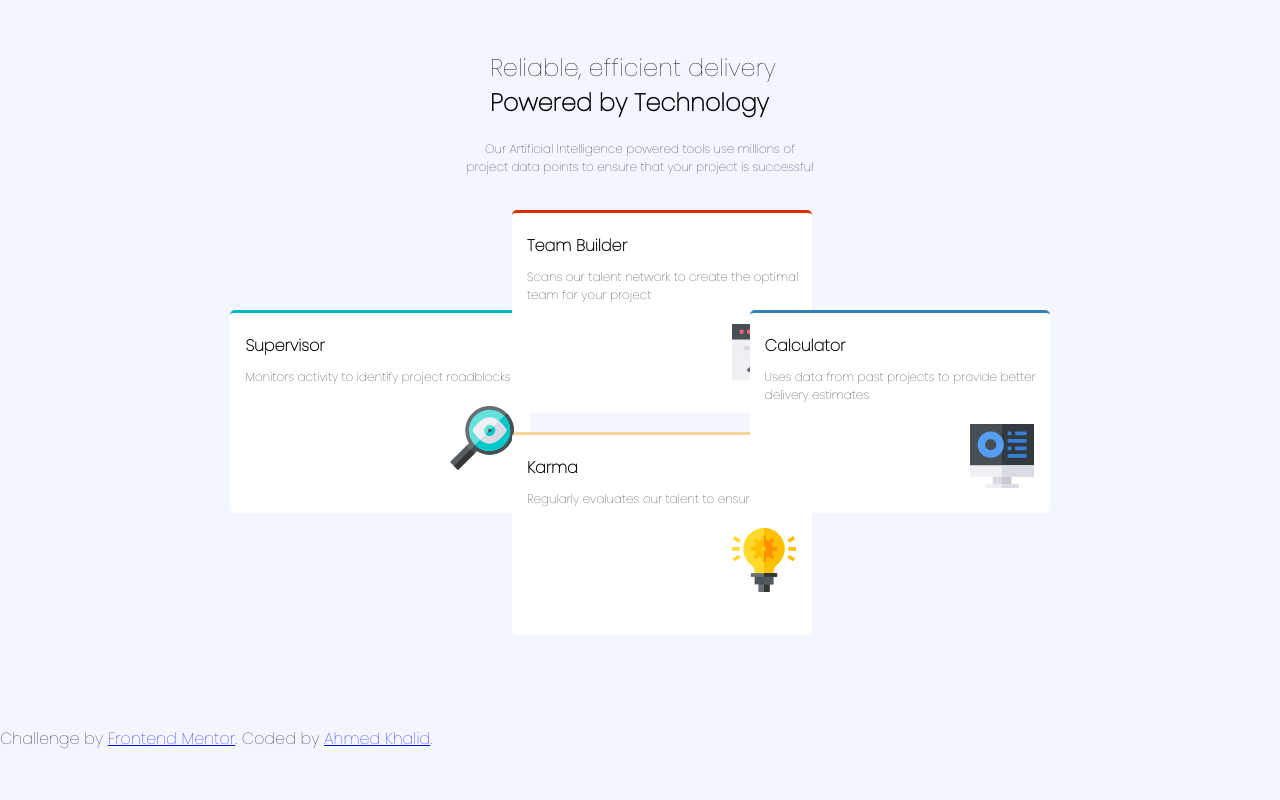
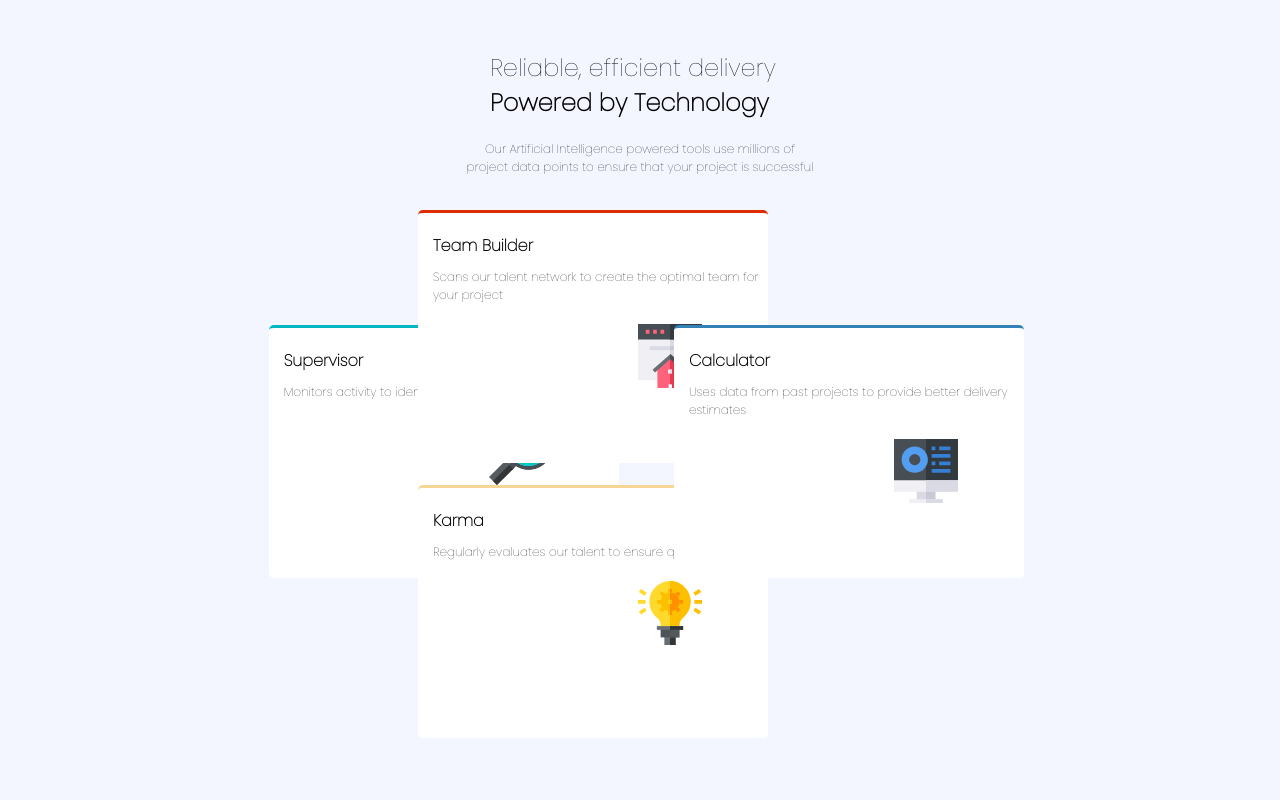
Before and after one commit to ahmedkhalid136/4-Card-Feature, a plain HTML site: page index.html in a window 1280 px wide. Shown: the top 800 px of the page. Drawn offline with Linux system fonts and the light colour scheme.

Commit message:
Add files via upload

```diff
--- a/css/styles.css
+++ b/css/styles.css
@@ -34,8 +34,8 @@ body {
 
 .box {
   background-color: white;
-  width: 300px;
-  height: 200px;
+  width: 350px;
+  height: 250px;
   border-style: solid none none none;
   border-radius: 5px;
   box-shadow: 1 px 1px 1px #5b5656;
@@ -44,28 +44,28 @@ body {
 .top-box {
   border-color: #dd2c00;
   position: absolute;
-  left: 40%;
+  right: 40%;
 }
 
 .left-box {
   border-color: #00b7c2;
   position: absolute;
-  left: 18%;
-  top: 20%;
+  left: 21%;
+  top: 23%;
 }
 
 .right-box {
   border-color: #3282b8;
   position: absolute;
-  right: 18%;
-  top: 20%;
+  right: 20%;
+  top: 23%;
 }
 
 .bottom-box {
   border-color: #f7d695;
   position: absolute;
-  bottom: 15%;
-  left: 40%;
+  top: 55%;
+  right: 40%;
 }
 
 .box-title {
@@ -85,3 +85,7 @@ img {
   margin-left: 220px;
   margin-top: 20px;
 }
+/************************* attributon *************************************/
+.attribution {
+  margin-top: 200px;
+}
```
